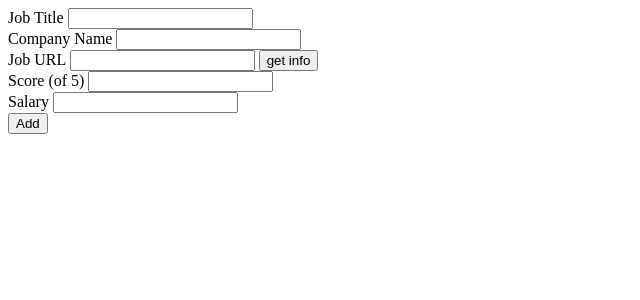
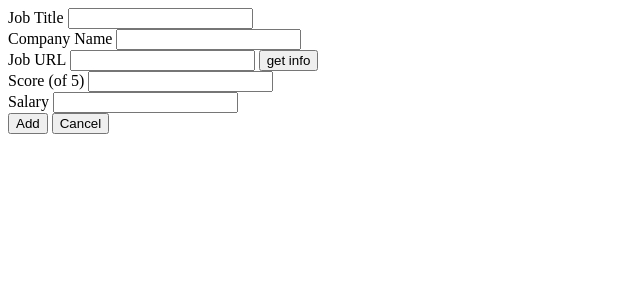
Before and after one commit to Tuoris/job_records, a Flask app: template templates/index.html in a window 1280 px wide. Shown: the top 300 px of the page, without its empty margins (0-640 px from the left). Run offline with Flask 2, Linux system fonts and the light colour scheme; the template is opened without the code that fills it, so the values that code supplies are empty; parts of the project's set-up code (start-up, migrations or seed data) failed here and were passed over.

Commit message:
Add cancel buttom for add record form

```diff
--- a/templates/index.html
+++ b/templates/index.html
@@ -26,6 +26,7 @@
         <input type="number" name="salary">
         <br>
         <input type="submit" value="Add">
+        <input type="reset" value="Cancel">
     </form>
     <form class="edit_record hidden" action="/edit_record" method="post">
         <label for="">Job Title</label>
```
